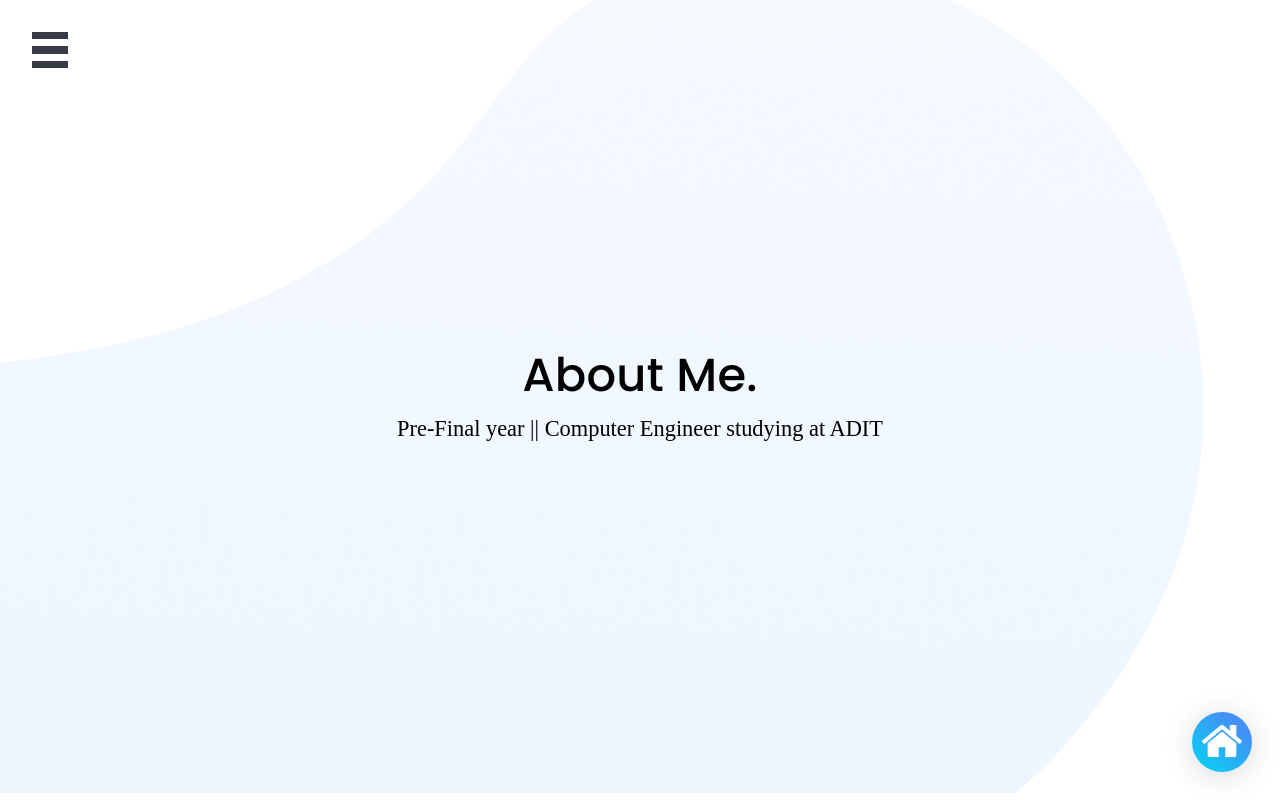
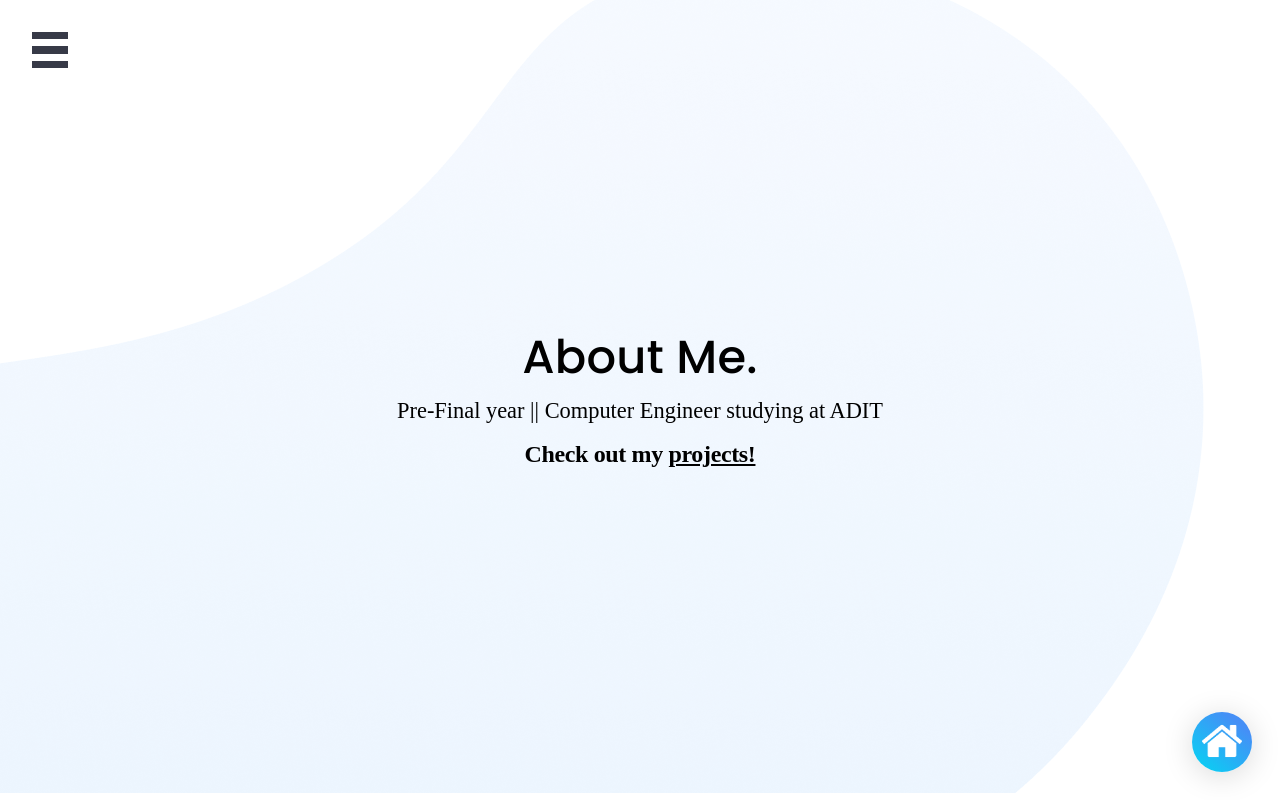
Before and after one commit to manavtimbadiya/portfolio, a React (Create React App) app: page /about in a window 1280 px wide. Built offline with nearby package versions, Linux system fonts and the light colour scheme.

Commit message:
FooterLink component Added

```diff
--- a/src/components/About/About.jsx
+++ b/src/components/About/About.jsx
@@ -1,5 +1,6 @@
 import React from "react";
 import Header from '../Header/Header';
+import FooterLink from "../FooterLink/FooterLink";
 import aboutVector from "./../../assets/about_vector.png";
 import "./About.css";
 
@@ -10,6 +11,13 @@ const About = () => {
 					heading="About Me."
 					details="Pre-Final year || Computer Engineer studying at ADIT"
 				/>
+
+				<FooterLink
+					phrase="Check out my "
+					link="projects!"
+					toAddress="/projects"
+				/>
+
 			{/* Vector Frame! */}
 				<div className="vector-frame">
 					<img src={aboutVector} className="about-container" alt="about" />
--- /dev/null
+++ b/src/components/FooterLink/FooterLink.css
@@ -0,0 +1,12 @@
+.footer-link {
+    font-family: Montserrat;
+    font-weight: bold;
+    font-size: 24px;
+    line-height: 36px;
+    text-align: center;
+    letter-spacing: -0.015em;
+}
+
+.footer-link-element {
+    color: #000;
+}
--- /dev/null
+++ b/src/components/FooterLink/FooterLink.jsx
@@ -0,0 +1,16 @@
+import React from "react";
+import {Link} from "react-router-dom";
+import "./FooterLink.css";
+
+const FooterLink = ({phrase,link, toAddress}) => {
+	return(
+		<div className="footer-link">
+			{phrase}
+			<Link to={toAddress} className="footer-link-element">
+				{link}
+			</Link>
+		</div>
+		);
+}
+
+export default FooterLink;
```
